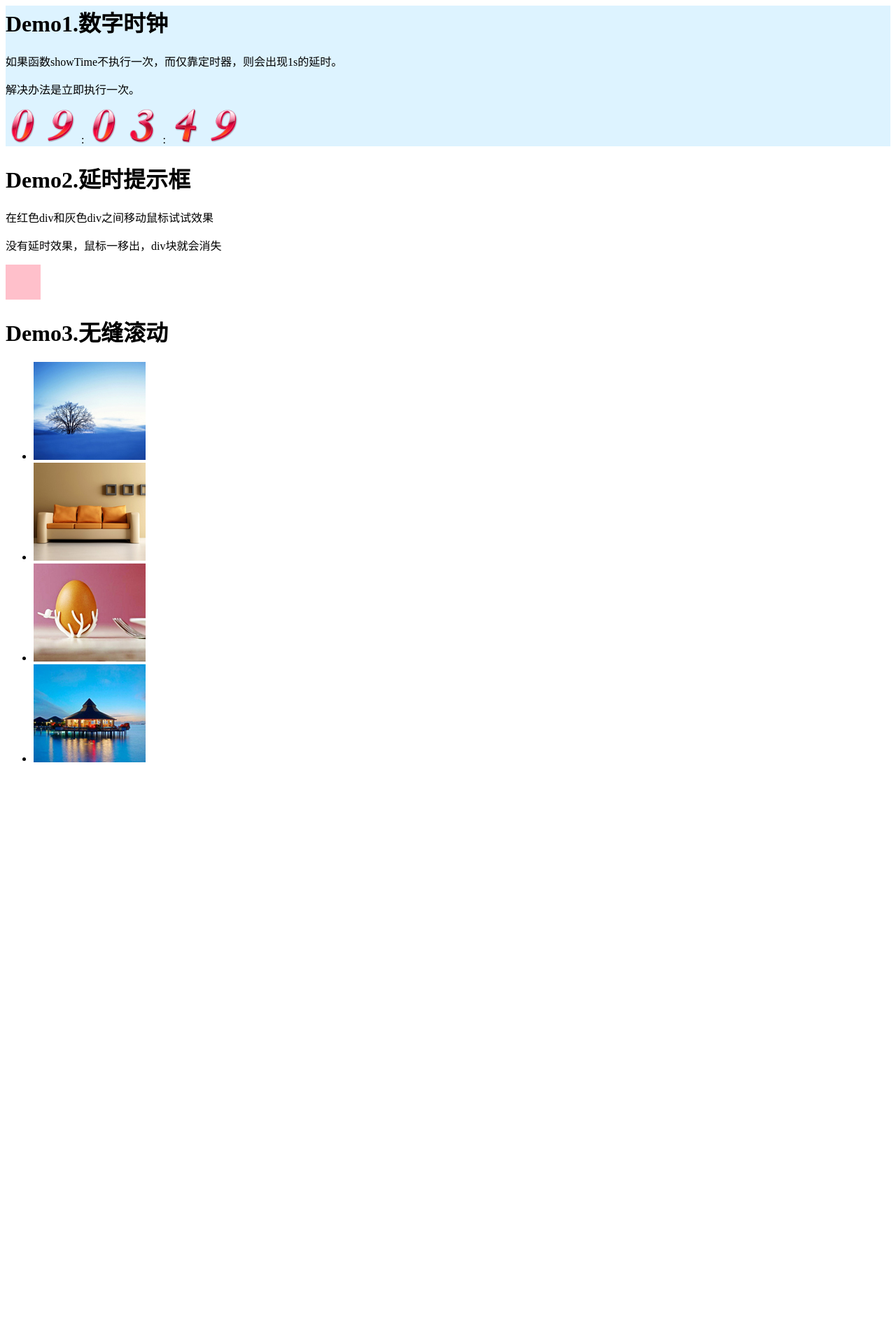
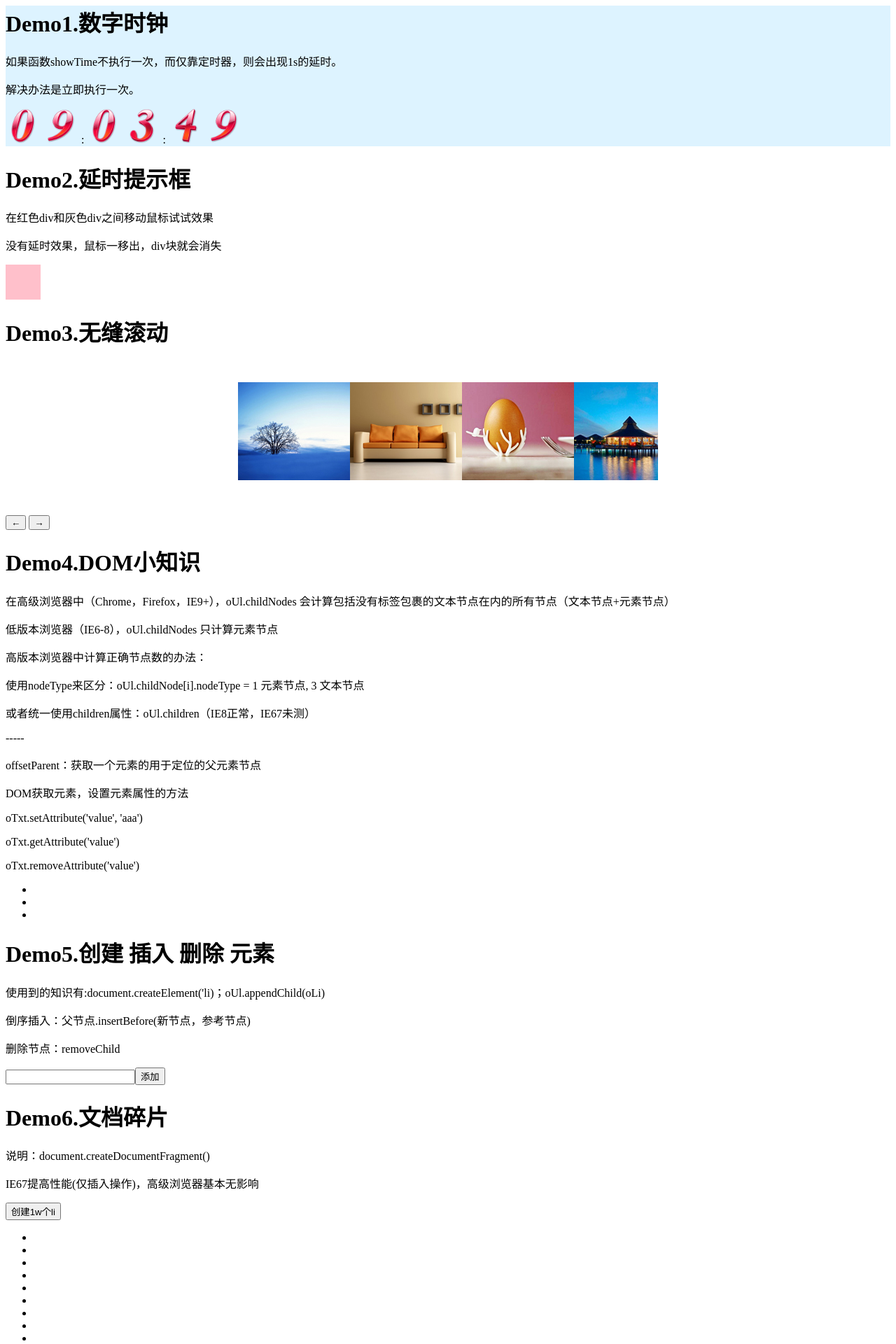
Before and after one commit to 0ovickyo0/0ovickyo0.github.io, a Jekyll site: the page works/modules/zhi_neng_she/index1.html, which Jekyll copies as it is, in a window 1280 px wide. Shown: the top 1920 px of the page at 70% size. Built offline with Jekyll 4.4.1, drawn with Linux system fonts in a browser that asks for light colours; before the commit the page ends 1109 px from its top, so only the background shows below that.

Commit message:
智能社DOM基础DEMO

```diff
--- a/works/modules/zhi_neng_she/index1.html
+++ b/works/modules/zhi_neng_she/index1.html
@@ -22,7 +22,27 @@
             float: left;
             background-color: darkgoldenrod;
         }
-
+        .demo3 #demo3-div{
+            width: 600px;
+            height: 140px;
+            margin: 50px auto;
+            overflow: hidden;
+            position: relative;
+            background-color: orangered;
+        }
+        .demo3 #demo3-div ul{
+            margin: 0;
+            padding: 0;
+            position: absolute;
+            left: 0;
+            top:0;
+        }
+        .demo3 #demo3-div ul li{
+            width: 160px;
+            height:140px;
+            list-style: none;
+            float: left;
+        }
     </style>
 </head>
 
@@ -42,7 +62,6 @@
             <img src="img/2.png">
         </div>
     </div>
-
     <div class="demo2">
         <h1>Demo2.延时提示框</h1>
         <p>在红色div和灰色div之间移动鼠标试试效果</p>
@@ -51,20 +70,70 @@
         <div id="demo2-div2"></div>
 
     </div>
-
     <div class="demo3">
         <h1>Demo3.无缝滚动</h1>
+        <div id="demo3-div">
             <ul>
                 <li><img src="img/1.jpg"></li>
                 <li><img src="img/2.jpg"></li>
                 <li><img src="img/3.jpg"></li>
                 <li><img src="img/4.jpg"></li>
             </ul>
+        </div>
+        <button id="demo3-left">←</button>
+        <button id="demo3-right">→</button>
+    </div>
+
+    <div class="demo4">
+        <h1>Demo4.DOM小知识</h1>
+        <p>在高级浏览器中（Chrome，Firefox，IE9+），oUl.childNodes 会计算包括没有标签包裹的文本节点在内的所有节点（文本节点+元素节点）</p>
+        <p>低版本浏览器（IE6-8），oUl.childNodes 只计算元素节点</p>
+        <p>高版本浏览器中计算正确节点数的办法：</p>
+        <p>使用nodeType来区分：oUl.childNode[i].nodeType = 1 元素节点, 3 文本节点</p>
+        <p>或者统一使用children属性：oUl.children（IE8正常，IE67未测）</p>
+        <p>-----</p>
+        <p>offsetParent：获取一个元素的用于定位的父元素节点</p>
+        <p>DOM获取元素，设置元素属性的方法</p>
+        <p>oTxt.setAttribute('value', 'aaa')</p>
+        <p>oTxt.getAttribute('value')</p>
+        <p>oTxt.removeAttribute('value')</p>
+        <div id="demo4-div">
+            <ul>
+                <li></li>
+                <li></li>
+                <li></li>
+            </ul>
+        </div>
 
     </div>
 
+    <div class="demo5">
+        <h1>Demo5.创建 插入 删除 元素</h1>
+        <p>使用到的知识有:document.createElement('li)；oUl.appendChild(oLi)</p>
+        <p>倒序插入：父节点.insertBefore(新节点，参考节点)</p>
+        <p>删除节点：removeChild</p>
+        <div id="demo5-div">
+            <input id="demo5-input"/><button id="demo5-btn">添加</button>
+            <ul id="demo5-ul">
+
+            </ul>
+        </div>
+    </div>
+
+    <div class="demo6">
+        <h1>Demo6.文档碎片</h1>
+        <p>说明：document.createDocumentFragment()</p>
+        <p>IE67提高性能(仅插入操作)，高级浏览器基本无影响</p>
+        <button id="demo6-btn">创建1w个li</button>
+        <ul id="demo6-ul">
+
+        </ul>
+    </div>
+
 <script class="demo1">
-
+    window.onload = function(){
+        //demo1 代码
+        {
             function toDouble(n){
                 if(n<10){
                     n = '0' + n;
@@ -97,6 +165,66 @@
                     document.getElementById('demo2-div2').style.display = 'none';
                 }, 500);
             };
+        }
+        //demo3 js代码
+        {
+            var oUl = document.getElementById('demo3-div').getElementsByTagName('ul')[0];
+            var aLi = oUl.getElementsByTagName('li');
+            var movepath = 2;
+            oUl.innerHTML = oUl.innerHTML + oUl.innerHTML; //2份的图片
+            oUl.style.width = aLi[0].offsetWidth*aLi.length+'px'; //如果要将所有的图片显示在一行上，需要的宽度
+            function move(){
+                oUl.style.left = oUl.offsetLeft + movepath + 'px';
+                if(oUl.offsetLeft < -oUl.offsetWidth/2)
+                    oUl.style.left = 0;
+                if(oUl.offsetLeft >0){
+                    oUl.style.left = -aLi[0].offsetWidth*aLi.length/2+'px';
+                }
+            }
+            var demo3_timer = setInterval(move,30);
+            document.getElementById('demo3-left').onmouseover = function(){
+                movepath = -2;
+            };
+            document.getElementById('demo3-right').onmouseover = function(){
+                movepath = 2;
+            };
+            oUl.onmouseover = function(){
+                clearInterval(demo3_timer);
+            };
+            oUl.onmouseout =function(){
+                demo3_timer = setInterval(move,30);
+            };
+        }
+        //demo4 js代码
+        {
+            console.log(document.getElementById('demo4-div').getElementsByTagName('ul')[0].firstChild);
+            if(document.getElementsByTagName('ul')[0].firstElementChild){ //Chrome FF
+                console.log(document.getElementsByTagName('ul')[0].firstElementChild.innerHTML)
+            }else{ //IE6~8
+                console.log(document.getElementsByTagName('ul')[0].firstChild.innerHTML)
+            }
+        }
+        //demo5 js代码
+        {
+            document.getElementById('demo5-btn').onclick= function(){
+                var oLi = document.createElement('li');
+                oLi.innerHTML = document.getElementById('demo5-input').value;
+
+                if(document.getElementById('demo5-ul').getElementsByTagName('li').length > 0){ //长度为空时IE下报错
+                    document.getElementById('demo5-ul').insertBefore(oLi,document.getElementById('demo5-ul').getElementsByTagName('li')[0]);
+                }else
+                    document.getElementById('demo5-ul').appendChild(oLi); //正序插入
+            }
+        }
+        //demo6 js代码
+        {
+            var oUl = document.getElementById('demo6-ul');
+            var oFragment = document.createDocumentFragment();
+            for(var i =0;i<1000;i++){
+                oFragment.appendChild(document.createElement('li'));
+            }
+            oUl.appendChild(oFragment);
+        }
     };
 
 </script>
```
Also changed, not shown: other parts of works/modules/zhi_neng_she/index1.html (+2 -3 lines). Lines whose indentation alone changed are shown as unchanged.
